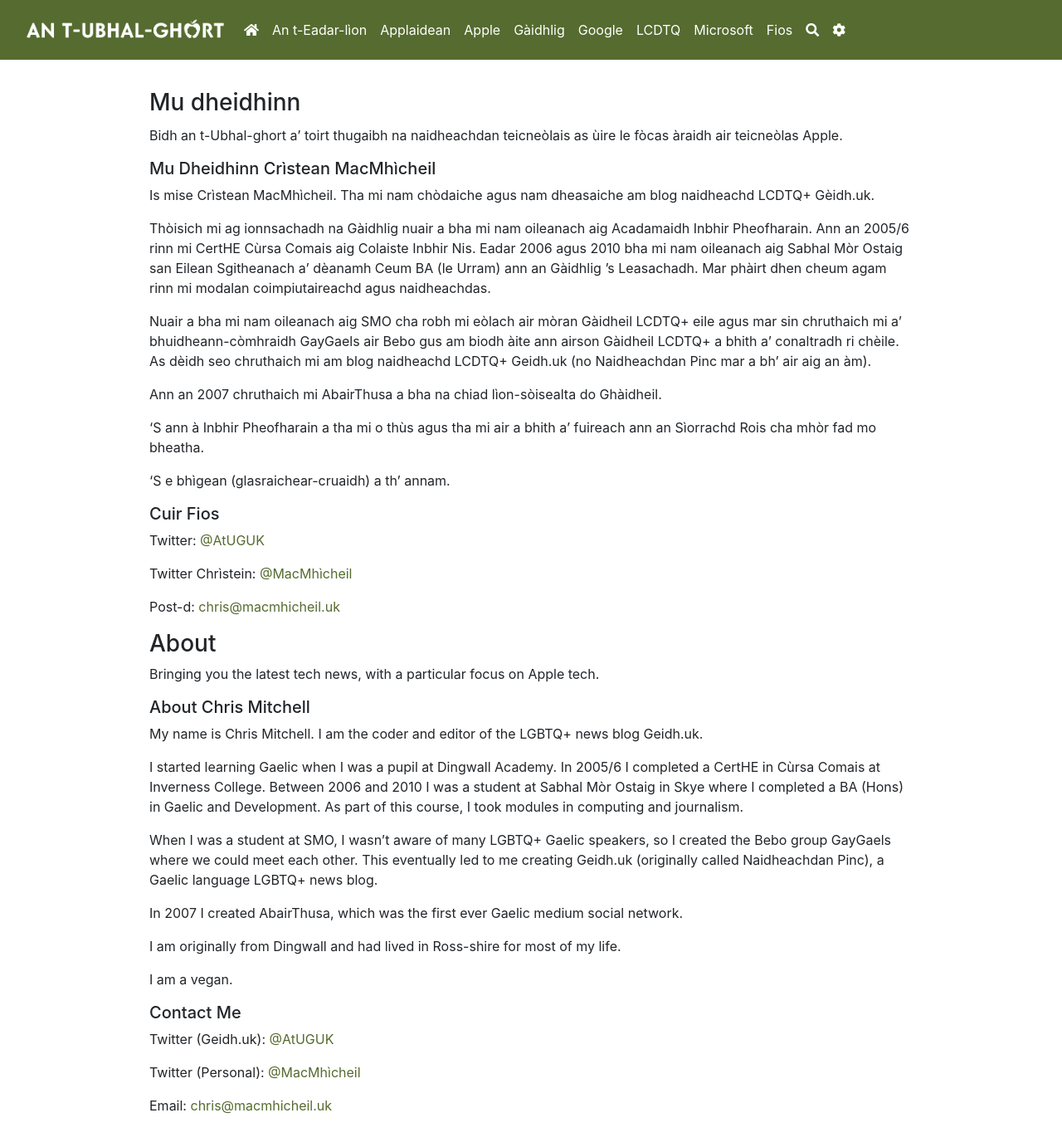
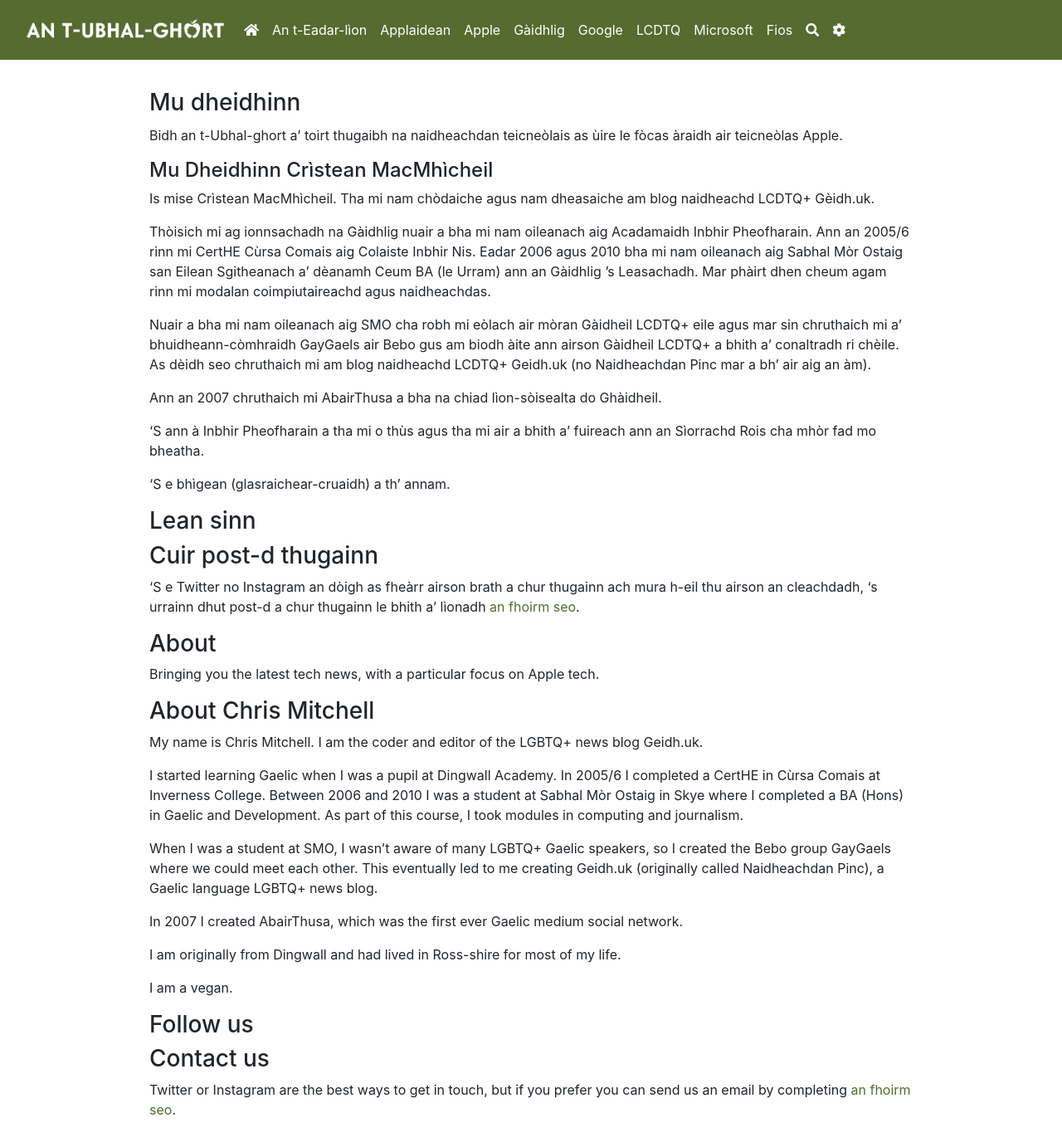
Before and after one commit to MacMhicheil/atug, a Jekyll site: the page built from mu-dheidhinn.md, in a window 1280 px wide and 1400 px high. Shown: the top 1382 px of the window at 83% size. Built offline with Jekyll 4.4.1, drawn with Linux system fonts in a browser that asks for light colours; nearby versions of some CDN libraries.

Commit message:
Update mu-dheidhinn.md

```diff
--- a/mu-dheidhinn.md
+++ b/mu-dheidhinn.md
@@ -6,7 +6,7 @@ permalink: /mu-dheidhinn/
 
 Bidh an t-Ubhal-ghort a' toirt thugaibh na naidheachdan teicneòlais as ùire le fòcas àraidh air teicneòlas Apple.
 
-##### Mu Dheidhinn Crìstean MacMhìcheil
+#### Mu Dheidhinn Crìstean MacMhìcheil
 
 Is mise Crìstean MacMhìcheil. Tha mi nam chòdaiche agus nam dheasaiche am blog naidheachd LCDTQ+ Gèidh.uk.
 
@@ -20,19 +20,19 @@ Ann an 2007 chruthaich mi AbairThusa a bha na chiad lìon-sòisealta do Ghàidhe
 
 ‘S e bhìgean (glasraichear-cruaidh) a th’ annam.
 
-##### Cuir Fios
+### Lean sinn
 
-Twitter: [@AtUGUK](https://www.twitter.com/AtUGUK)
+{% include divider.html %}
 
-Twitter Chrìstein: [@MacMhìcheil](https://www.twitter.com/MacMhicheil)
+### Cuir post-d thugainn
 
-Post-d: [chris@macmhicheil.uk](mailto:chris@macmhicheil.uk)
+'S e Twitter no Instagram an dòigh as fheàrr airson brath a chur thugainn ach mura h-eil thu airson an cleachdadh, 's urrainn dhut post-d a chur thugainn le bhith a' lìonadh [an fhoirm seo]({{ site.baseurl }}/cuir-fios).
 
 ### About
 
 Bringing you the latest tech news, with a particular focus on Apple tech.
 
-##### About Chris Mitchell
+### About Chris Mitchell
 
 My name is Chris Mitchell. I am the coder and editor of the LGBTQ+ news blog Geidh.uk.
 
@@ -46,10 +46,10 @@ I am originally from Dingwall and had lived in Ross-shire for most of my life.
 
 I am a vegan.
 
-##### Contact Me
+### Follow us
 
-Twitter (Geidh.uk): [@AtUGUK](https://www.twitter.com/AtUGUK)
+{% include divider.html %}
 
-Twitter (Personal): [@MacMhìcheil](https://www.twitter.com/MacMhicheil)
+### Contact us
 
-Email: [chris@macmhicheil.uk](mailto:chris@macmhicheil.uk)
+Twitter or Instagram are the best ways to get in touch, but if you prefer you can send us an email by completing [an fhoirm seo]({{ site.baseurl }}/cuir-fios).
```
